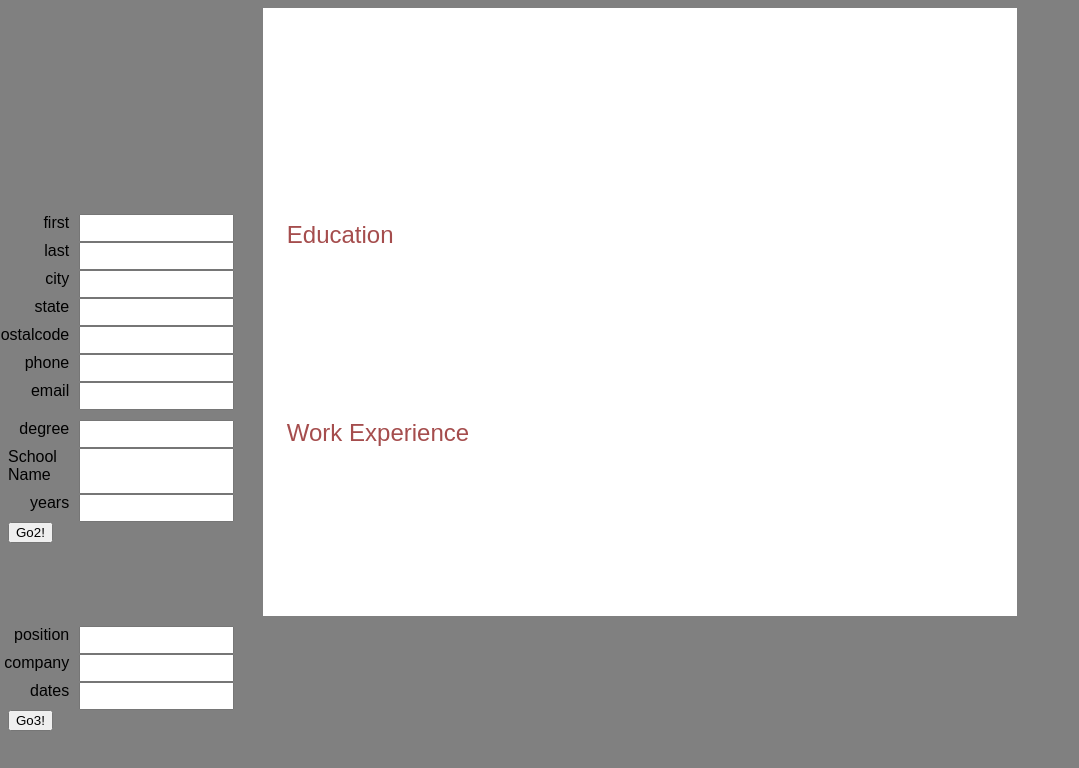
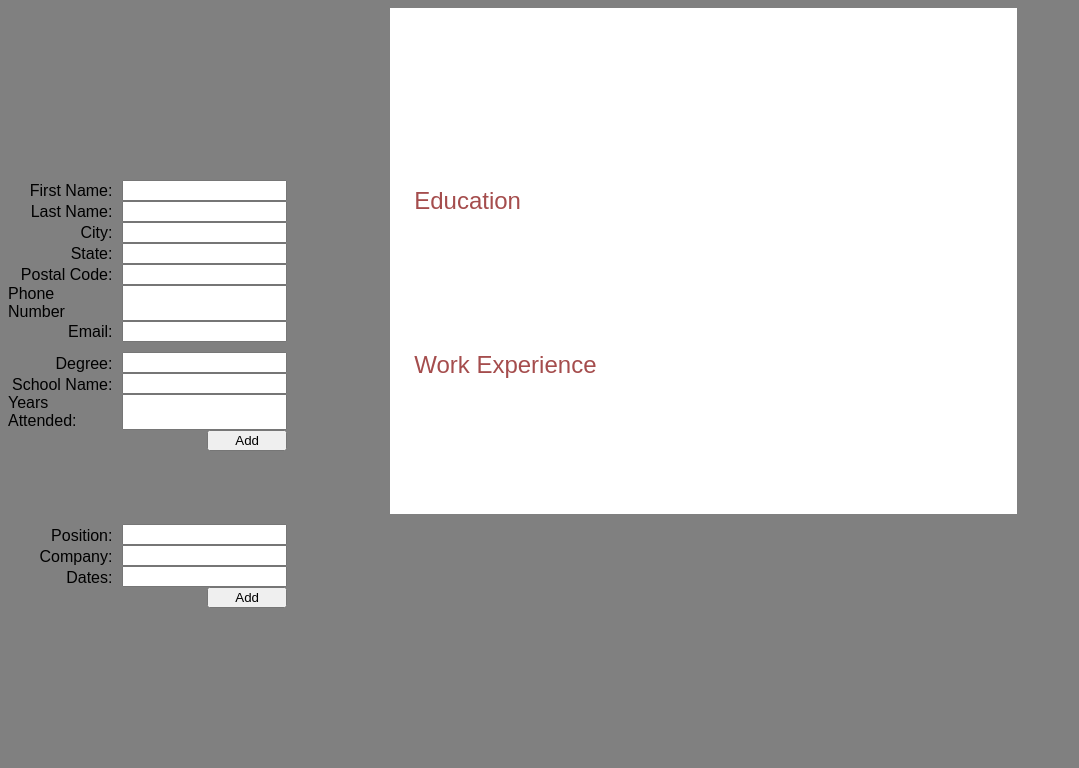
Before and after one commit to uwuzumaki/cv-application, a React (Vite) app: page / in a window 1280 px wide. Shown: the top 768 px of the page, without its empty margins (0-1079 px from the left). Built offline with nearby package versions, Linux system fonts and the light colour scheme.

Commit message:
Changed capitalization and button size on data entry portion

```diff
--- a/src/Components/Education.jsx
+++ b/src/Components/Education.jsx
@@ -14,25 +14,25 @@ const Education = ({
   return (
     <form id="education">
       <Input
-        label="degree"
+        label="Degree:"
         name="degree"
         value={degree}
         onChange={handleDegreeChange}
       />
       <Input
-        label="School Name"
+        label="School Name:"
         name="schoolName"
         value={schoolName}
         onChange={handleNameChange}
       />
       <Input
-        label="years"
+        label="Years Attended:"
         name="years"
         value={years}
         onChange={handleYearsChange}
       />
       <button type="submit" onClick={handleSubmit}>
-        Go2!
+        Add
       </button>
     </form>
   );
--- a/src/Components/Person.jsx
+++ b/src/Components/Person.jsx
@@ -6,44 +6,44 @@ const Person = ({ person, handleChange }) => {
   return (
     <form id="person">
       <Input
-        label="first"
+        label="First Name:"
         name="first"
         value={person.first}
         onChange={handleChange}
       />
       <Input
-        label="last"
+        label="Last Name:"
         name="last"
         value={person.last}
         onChange={handleChange}
       />
       <Input
-        label="city"
+        label="City:"
         name="city"
         value={person.city}
         onChange={handleChange}
       />
       <Input
-        label="state"
+        label="State:"
         name="state"
         value={person.state}
         onChange={handleChange}
       />
       <Input
-        label="postalcode"
+        label="Postal Code:"
         name="postalcode"
         value={person.postalcode}
         onChange={handleChange}
       />
       <Input
-        label="phone"
+        label="Phone Number"
         name="phone"
         value={person.phone}
         pattern="[0-9]{3}[0-9]{3}[0-9]{4}"
         onChange={handleChange}
       />
       <Input
-        label="email"
+        label="Email:"
         name="email"
         value={person.email}
         onChange={handleChange}
--- a/src/Components/Work.jsx
+++ b/src/Components/Work.jsx
@@ -14,25 +14,25 @@ const Work = ({
   return (
     <form id="work">
       <Input
-        label="position"
+        label="Position:"
         name="position"
         value={position}
         onChange={handlePositionChange}
       />
       <Input
-        label="company"
+        label="Company:"
         name="company"
         value={company}
         onChange={handleCompanyChange}
       />
       <Input
-        label="dates"
+        label="Dates:"
         name="dates"
         value={dates}
         onChange={handleDatesChange}
       />
       <button type="submit" onClick={handleSubmit}>
-        Go3!
+        Add
       </button>
     </form>
   );
--- a/src/Styles/App.css
+++ b/src/Styles/App.css
@@ -5,15 +5,15 @@ body {
 
 #root {
   display: grid;
-  grid-template-columns: repeat(5, 1fr);
+  grid-template-columns: repeat(10, 1fr);
   grid-template-rows: repeat(4, 1fr);
   grid-column-gap: 10px;
   grid-row-gap: 10px;
 }
 
 #displayP {
-  grid-column-start: 2;
-  grid-column-end: 5;
+  grid-column-start: 4;
+  grid-column-end: 9;
   grid-row-start: 1;
   grid-row-end: 4;
   background-color: white;
--- a/src/Styles/Education.css
+++ b/src/Styles/Education.css
@@ -1,8 +1,12 @@
 #education {
   grid-column-start: 1;
-  grid-column-end: 2;
+  grid-column-end: 4;
   grid-row-start: 3;
   grid-row-end: 4;
+
+  display: flex;
+  flex-direction: column;
+  margin-right: 25%;
 }
 
 #education > div {
@@ -13,11 +17,15 @@
   display: flex;
   align-items: end;
   justify-content: end;
-  width: 25%;
-  margin-bottom: 10px;
+  width: 40%;
 }
 
 #education > div > input {
   width: 60%;
   margin-left: 10px;
 }
+
+#education > button {
+  width: 5rem;
+  align-self: flex-end;
+}
--- a/src/Styles/Person.css
+++ b/src/Styles/Person.css
@@ -1,12 +1,13 @@
 #person {
   grid-column-start: 1;
-  grid-column-end: 2;
+  grid-column-end: 4;
   grid-row-start: 2;
   grid-row-end: 3;
 
   display: flex;
   flex-direction: column;
   text-align: start;
+  margin-right: 25%;
 }
 
 #person > div {
@@ -15,10 +16,10 @@
 
 #person > div > label {
   display: flex;
-  align-items: end;
+  flex-direction: row;
+  align-items: center;
   justify-content: end;
-  width: 25%;
-  margin-bottom: 10px;
+  width: 40%;
 }
 
 #person > div > input {
--- a/src/Styles/Work.css
+++ b/src/Styles/Work.css
@@ -1,8 +1,12 @@
 #work {
   grid-column-start: 1;
-  grid-column-end: 2;
+  grid-column-end: 4;
   grid-row-start: 4;
   grid-row-end: 5;
+
+  display: flex;
+  flex-direction: column;
+  margin-right: 25%;
 }
 #work > div {
   display: flex;
@@ -12,11 +16,15 @@
   display: flex;
   align-items: end;
   justify-content: end;
-  width: 25%;
-  margin-bottom: 10px;
+  width: 40%;
 }
 
 #work > div > input {
   width: 60%;
   margin-left: 10px;
 }
+
+#work > button {
+  width: 5rem;
+  align-self: flex-end;
+}
```
